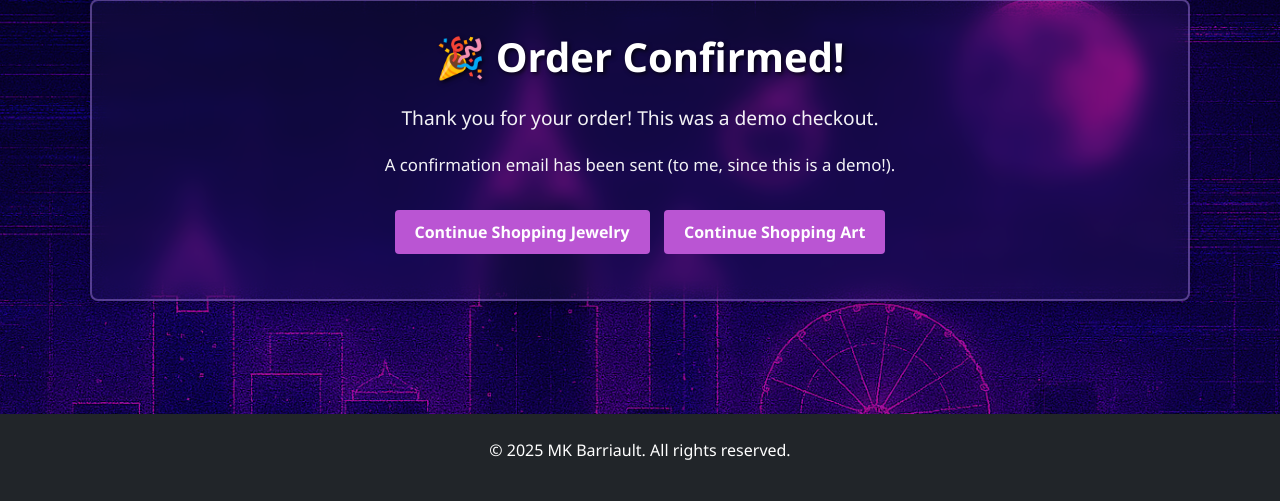
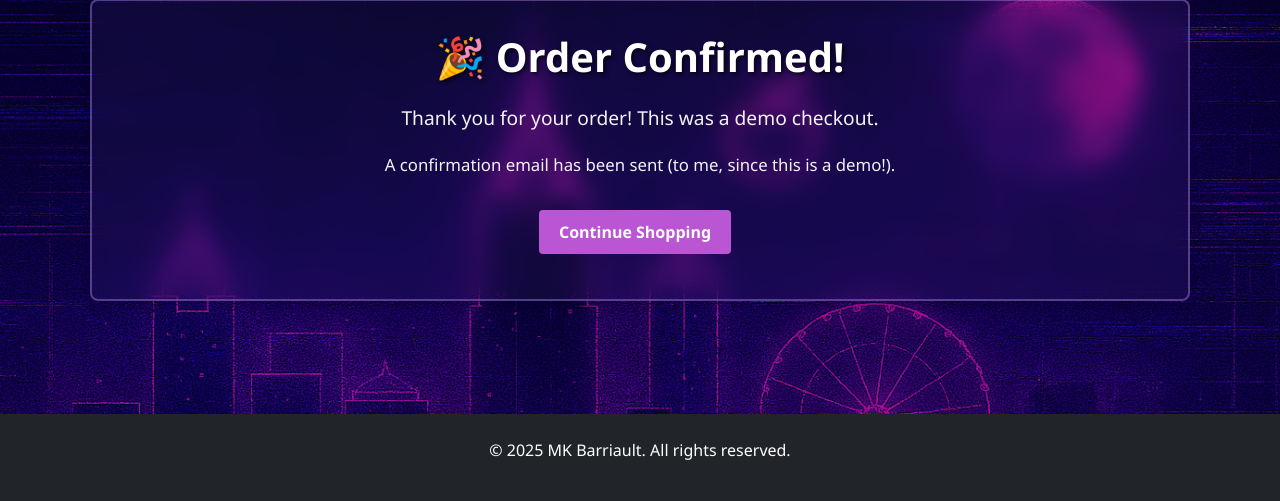
Before and after one commit to mkb0020/PortfolioSite, a Flask app: page /order_confirmation in a window 1280 px wide. Shown: the part 136-637 px from the top of the page. Run offline with Flask 3, Linux system fonts and the light colour scheme; parts of the project's set-up code (start-up, migrations or seed data) failed here and were passed over.

Commit message:
Order confirmation for demo

```diff
--- a/templates/order_confirmation.html
+++ b/templates/order_confirmation.html
@@ -8,8 +8,7 @@
         <p style="font-size: 1.2rem; margin-top: 20px;">Thank you for your order! This was a demo checkout.</p>
         <p>A confirmation email has been sent (to me, since this is a demo!).</p>
         <p style="margin-top: 30px;">
-            <a href="{{ url_for('jewelry') }}" class="btn btn-primary" style="margin-right: 10px;">Continue Shopping Jewelry</a>
-            <a href="{{ url_for('art') }}" class="btn btn-primary">Continue Shopping Art</a>
+            <a href="{{ url_for('jewelry') }}" class="btn btn-primary" style="margin-right: 10px;">Continue Shopping</a>
         </p>
     </div>
 </div>
```
